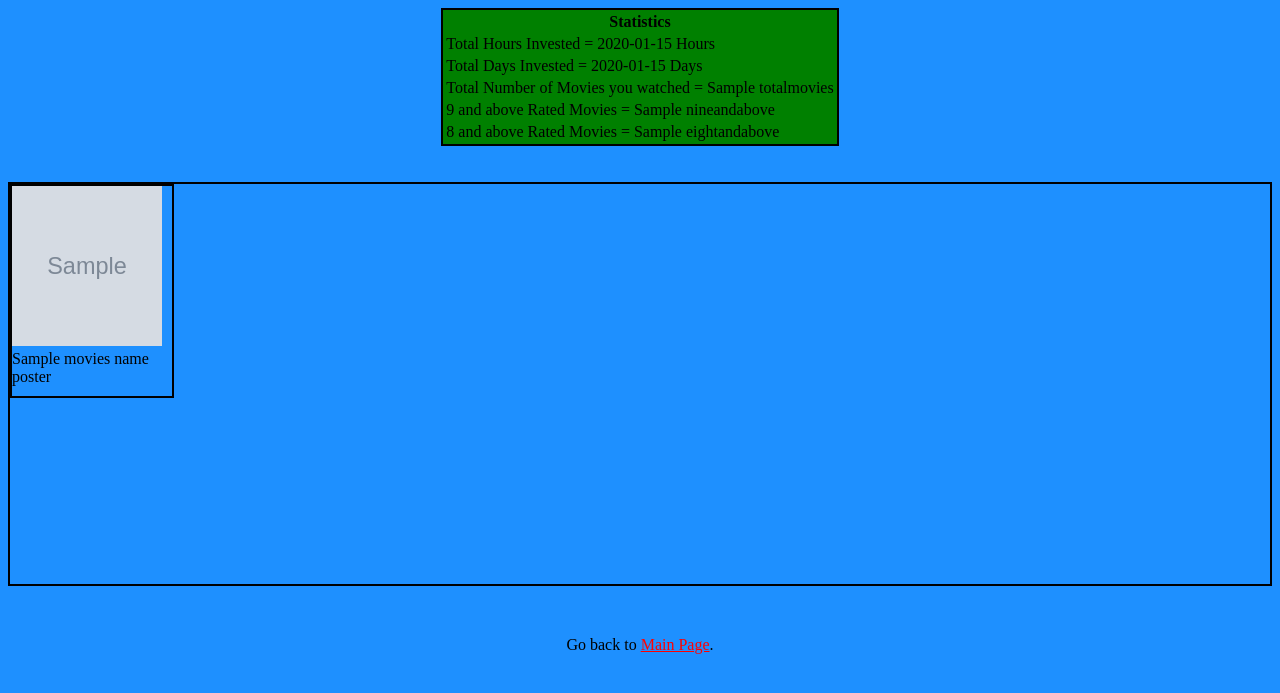
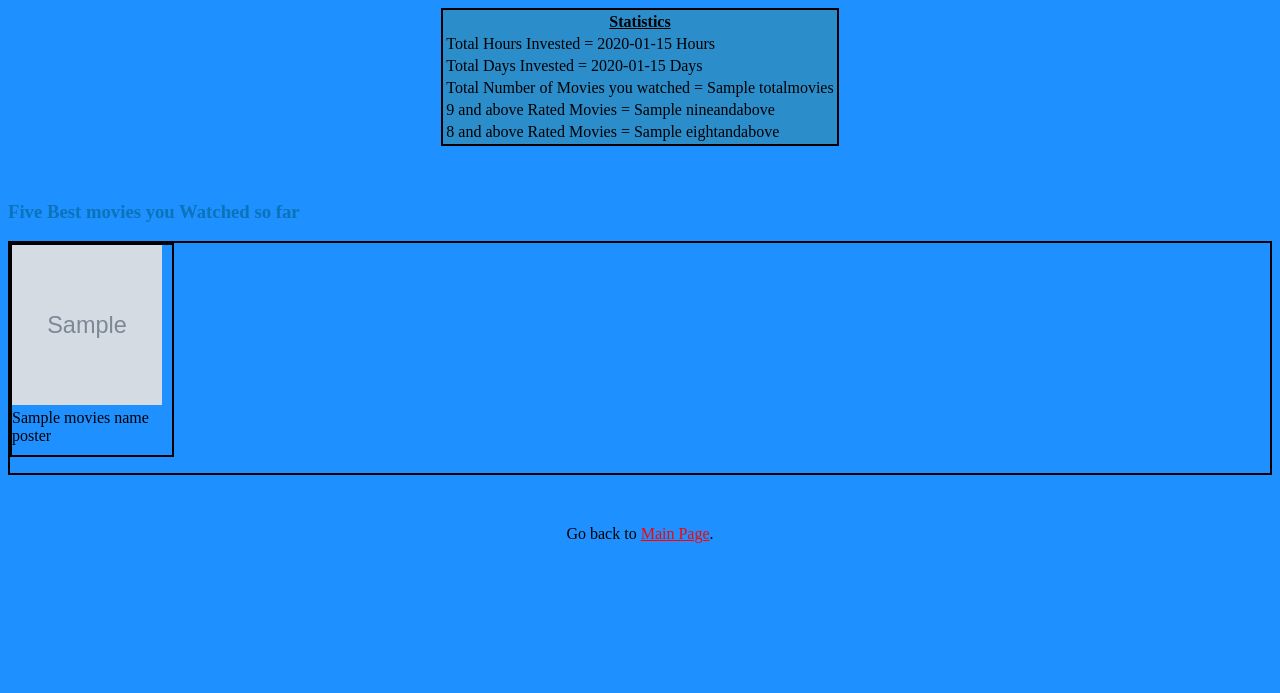
Before and after one commit to vipulob/auramovies, a Django app: template auramovie/templates/list_movies.html in a window 1280 px wide. Shown: the top 693 px of the page. Run offline with Django 4.2, Linux system fonts and the light colour scheme; the template is opened without the code that fills it: most values are stand-ins (such as "Sample title", 1, 10 or a date in 2020); grey boxes marked "Sample" are stand-in pictures.

Commit message:
* Non working version

```diff
--- a/auramovie/templates/list_movies.html
+++ b/auramovie/templates/list_movies.html
@@ -11,7 +11,7 @@
                 border: 2px solid black;
                 margin-left: auto;
                 margin-right: auto;
-                background-color: green;
+                background-color: rgba(98, 128, 0, 0.203);
             }
             .statsdata {
                 border: 2px solid black;
@@ -21,7 +21,7 @@
     <body style="background-color:DodgerBlue;">
         <table class="stats">
             <tr>
-                <th>Statistics</th>
+                <th style="text-decoration: underline;">Statistics</th>
             </tr>
             <tr>
                 <td>Total Hours Invested = {{movies.totalruntime_hours}} Hours </td>
@@ -41,7 +41,8 @@
         </table>
         <br>
         <br>
-        <div style="overflow-y: scroll; height:400px;border: 2px;border-style: solid;">
+        <h3 style="color:rgb(11, 115, 184);">Five Best movies you Watched so far</h3>
+        <div style="overflow-y: scroll; height:230px;border: 2px;border-style: solid;">
             {% if movies_name_poster %}
             {% for name,poster in movies_name_poster %}
             <div style="float:left;padding-right: 10px;border: 2px;border-style: solid; height:210px; width:150px" >
--- a/auramovie/urls.py
+++ b/auramovie/urls.py
@@ -1,6 +1,7 @@
 from django.urls import path
 from django.conf import settings
 from django.conf.urls.static import static
+#from django.conf.urls.defaults import handler404
 
 from . import views
 
@@ -10,3 +11,6 @@ urlpatterns = [
     path('movielist', views.get_csv_file, name='index' ),
     path('wait', views.wait_page)
 ]+ static(settings.MEDIA_URL, document_root=settings.MEDIA_ROOT)
+
+handler404 = 'auramovie.views.handler404'
+handler500 = 'auramovie.views.handler500'
--- a/auramovies/settings.py
+++ b/auramovies/settings.py
@@ -26,7 +26,7 @@ SECRET_KEY = 'django-insecure-_lu3d3+zuy@&gkcbfxo!4sh^$_sva)#d15jmglpet7jyggf^=_
 # SECURITY WARNING: don't run with debug turned on in production!
 DEBUG = True
 
-ALLOWED_HOSTS = []
+ALLOWED_HOSTS = ["*"]
 
 
 # Application definition
```
Also changed, not shown: auramovie/templates/error.html (+7 -0 lines), auramovie/views.py (+8 -0 lines).
